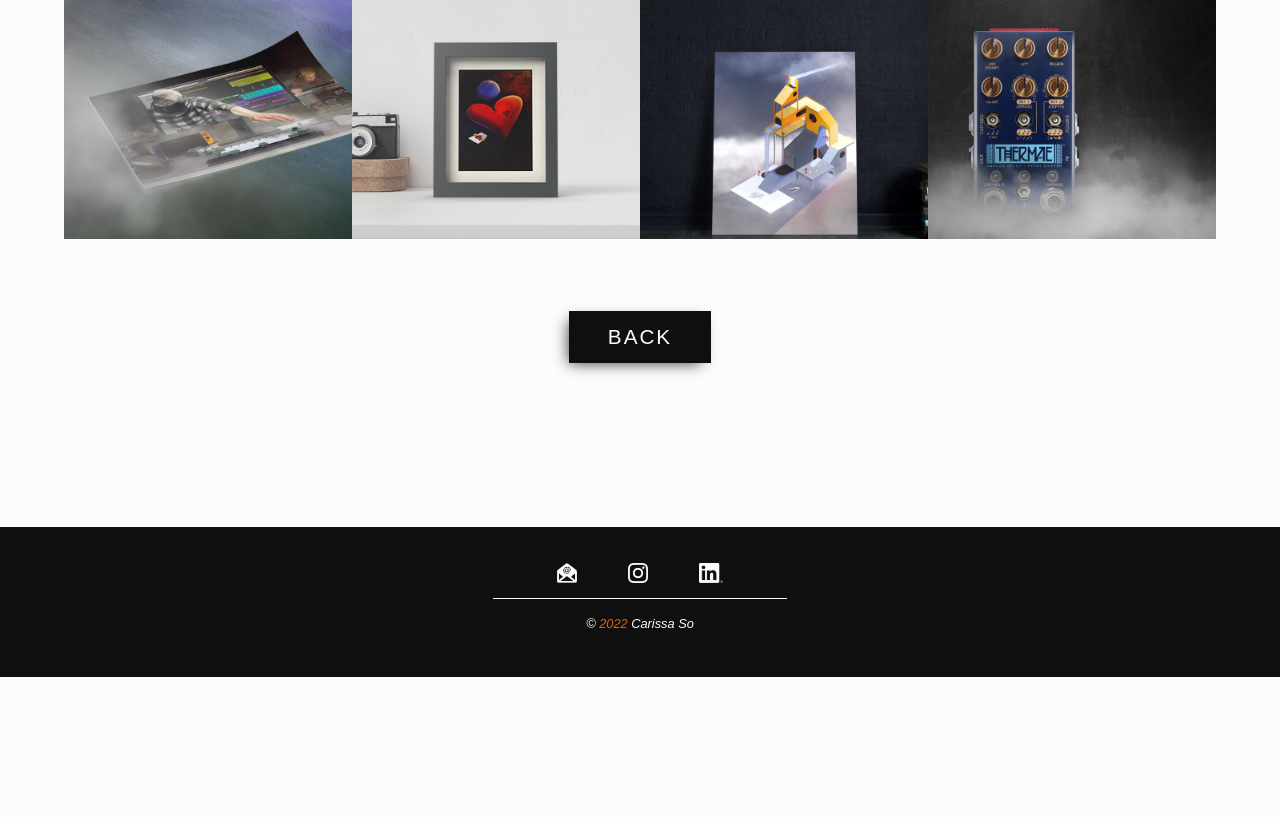
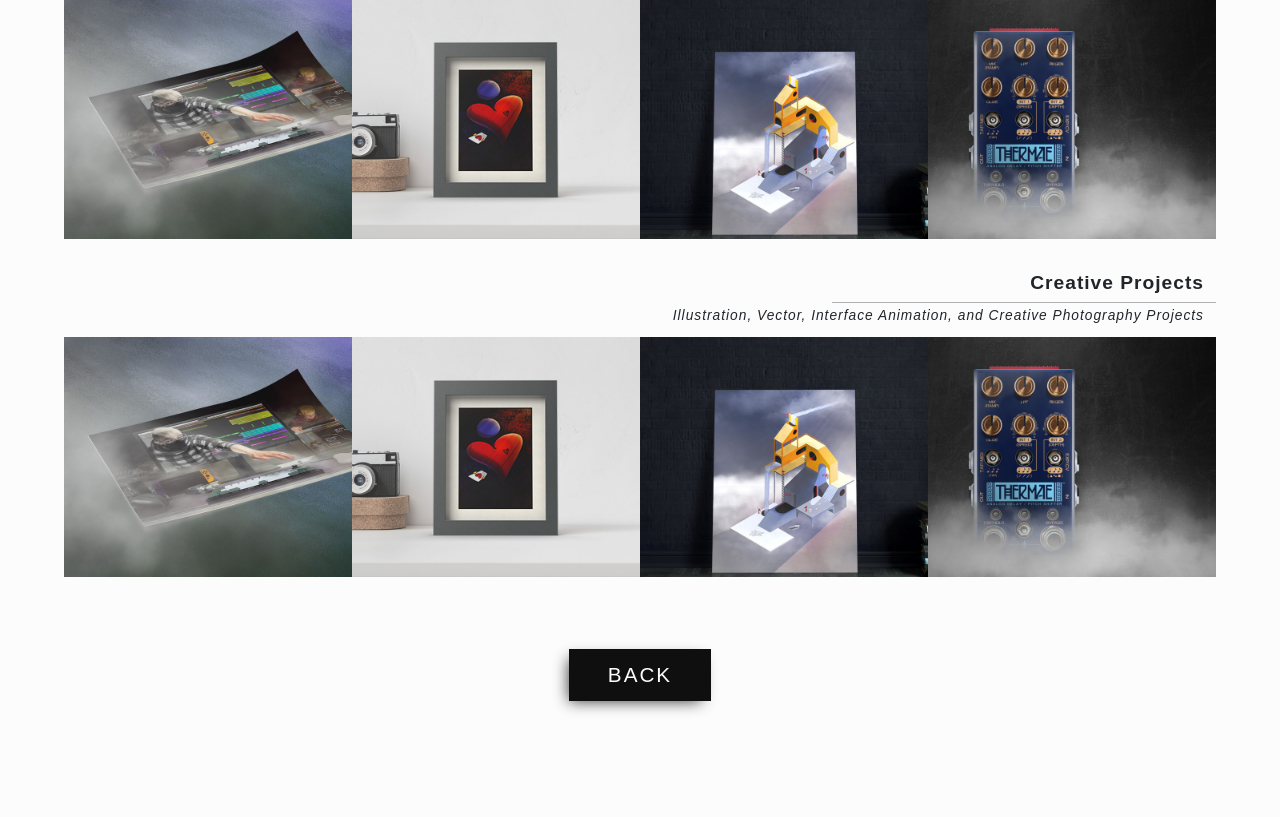
Before and after one commit to carissas086/agane, a PHP site: page /gallery.php in a window 1280 px wide. Shown: the part 2115-2932 px from the top of the page. Before the commit the page ends 2792 px from the top, so only its background shows below. Run offline with PHP 8.4, Linux system fonts and the light colour scheme; some web fonts are replaced.

Commit message:
retooling part 0

```diff
--- a/gallery.php
+++ b/gallery.php
@@ -28,6 +28,7 @@
             <?php include __DIR__ . '/partials/gallery-partials/branding.php'; ?>
             <?php include __DIR__ . '/partials/gallery-partials/motiongraphics.php'; ?>
             <?php include __DIR__ . '/partials/gallery-partials/creativemisc.php'; ?>
+            <?php include __DIR__ . '/partials/gallery-partials/trial.php'; ?>
 
             <div class="head-font flex">
                 <a class="design-back x-auto base-btn" href="index.php">Back</a>
--- /dev/null
+++ b/partials/gallery-partials/trial.php
@@ -0,0 +1,91 @@
+<div class="container-fluid gal-project empty-scroll" id="gal-misc">
+    <div class="row">
+        <h3 class=" col-12">Creative Projects</h3>
+        <p class="gal-sub col-12">Illustration, Vector, Interface Animation, and Creative Photography Projects</p>
+    </div>
+    <div class="gal flex flex-vertcen row">
+        <a class="gal-link col-12 col-md-3" href="design/portrait.php#misc-1">
+            <p class="head-font gal-hov">"Portrait" &mdash; Composite Photograph</p>
+            <div class="gal-img" id="gal-portrait"></div>
+        </a>
+        <a class="gal-link col-12 col-md-3" href="images/cs_ace.jpg"
+            data-lightbox="misc"
+            data-title="An illustration I did of a man who is his heart, offering it up." >
+            <p class="head-font gal-hov">"Ace of Hearts" &mdash; Illustration</p>
+            <div class="gal-img" id="gal-ace"></div>
+        </a>
+        <a href="images/cs_ace-process.gif"
+            data-lightbox="misc"
+            data-title="Process GIF of a personal project illustration that I did on my off time. This features a man who has taken his heart out to give to the one he loves."
+            style="display:none;">
+        </a>
+        <!-- <a class="gal-link col-12 col-md-3" hre="/design/aceofhearts.php#misc-2">
+            <p class="head-font gal-hov">"Ace of Hearts" &mdash; Illustration</p>
+            <div class="gal-img" id="gal-ace"></div>
+        </a> -->
+        <a class="gal-link col-12 col-md-3" href="images/cs_interest.jpg"
+            data-lightbox="misc"
+            data-title="Vector drawing inspired by 'Monument Valley', and all the various hobbies I have. Done in Adobe Illustrator." >
+            <p class="head-font gal-hov">"Interest" &mdash; Vector Illustration</p>
+            <div class="gal-img" id="gal-interest"></div>
+        </a>
+        <a href="images/cs_interest-process.gif"
+            data-lightbox="misc"
+            data-title="Process GIF of the vector illustration project I created in ADobe Illustrator. This features the building of a tower in the style of monument valley, and features several little red creatures engaging  in hobbies and interests of mine."
+            style="display:none;">
+        </a>
+        <!-- <a class="gal-link col-12 col-md-3" hre="/design/vectorillustrations.php#vc-1">
+            <p class="head-font gal-hov">"Interest" &mdash; Vector Illustration</p>
+            <div class="gal-img" id="gal-interest"></div>
+        </a> -->
+        <!-- <a class="gal-link col-12 col-md-3" href="images/cs_aurie.jpg"
+            data-lightbox="misc"
+            data-title="Stylised cartoon vector of my dog, Aurie! She's an Italian Greyhound." >
+            <p class="head-font gal-hov">"Aurie" &mdash; Vector Character</p>
+            <div class="gal-img" id="gal-aurie"></div>
+        </a> -->
+        <!-- <a class="gal-link col-12 col-md-3" hre="/design/vectorillustrations.php#vc-2">
+            <p class="head-font gal-hov">"Aurie" &mdash; Vector Character</p>
+            <div class="gal-img" id="gal-aurie"></div>
+        </a> -->
+        <!-- <a class="gal-link col-12 col-md-3" href="/design/wwicons.php#misc-9">
+            <p class="head-font gal-hov">Worship Workshop &mdash; Watermark Icons</p>
+            <div class="gal-img" id="gal-ww-icons"></div>
+        </a> -->
+        <!-- <a class="gal-link col-12 col-md-4" href="images/cs_mtebibl-map.png"
+            data-lightbox="misc"
+            data-title="Interface animations for 'Between Invisible Boundary Lines' video project, as well as text scrool animations. This artifact page is to come! (This is just a static image for now unfortuantely)" >
+            <p class="head-font gal-hov">Between Invisible Boundary Lines &mdash; Interface Animation</p>
+            <div class="gal-img" id="gal-mtebibl"></div>
+        </a> -->
+        <!-- <a class="gal-link col-12 col-md-4" hre="/design/mtebibl.php#misc-5">
+            <p class="head-font gal-hov">Between Invisible Boundary Lines &mdash; Interface Animation</p>
+            <div class="gal-img" id="gal-mtebibl"></div>
+        </a> -->
+        <a class="gal-link col-12 col-md-3" href="images/cs_shift.jpg"
+            data-lightbox="misc"
+            data-title="Completely 2D vectorised drawing of an effects pedal. Done in Adobe Illustrator." >
+            <p class="head-font gal-hov">"Shift" &mdash; Effects Pedal Vector Illustration</p>
+            <div class="gal-img" id="gal-shift"></div>
+        </a>
+        <a href="images/cs_shift-process.gif"
+            data-lightbox="misc"
+            data-title="Process GIF of the effects pedal I recreated completely using vectors in Adobe Illustrator. This was accomplished by creating vector shapes, and using simple colours and more complex gradient stroke and fill colours to recreate the desired knobs and switches."
+            style="display:none;">
+        </a>
+        <!-- <a class="gal-link col-12 col-md-4" hre="/design/shift.php#misc-7">
+            <p class="head-font gal-hov">"Shift" &mdash; Effects Pedal Vector Illustration</p>
+            <div class="gal-img" id="gal-shift"></div>
+        </a> -->
+        <!-- <a class="gal-link col-12 col-md-4" href="images/cs_bigd.jpg"
+            data-lightbox="misc"
+            data-title="Jersey design for a recreational ultimate team that I play on" >
+            <p class="head-font gal-hov">Big Dumplings Jersey Design</p>
+            <div class="gal-img" id="gal-bigd"></div>
+        </a> -->
+        <!-- <a class="gal-link col-12 col-md-4" hre="/design/bigdumplings.php#misc-8">
+            <p class="head-font gal-hov">Big Dumplings Jersey Design</p>
+            <div class="gal-img" id="gal-bigd"></div>
+        </a> -->
+    </div>
+</div>
```
